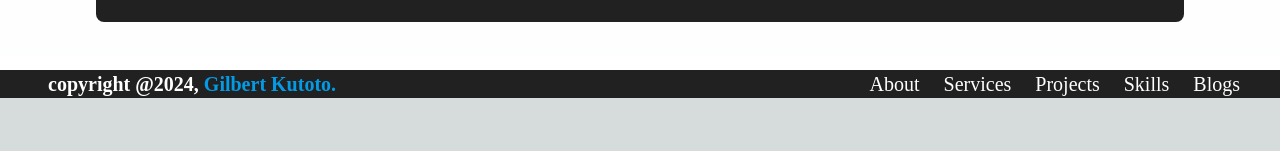
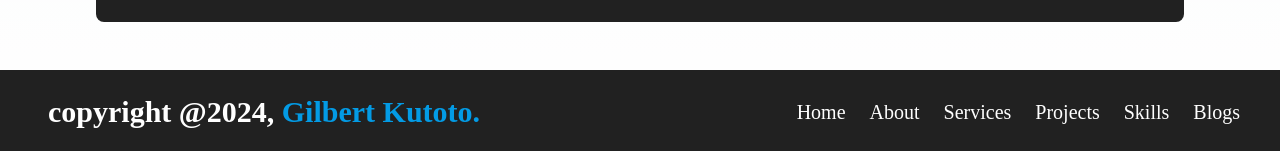
Before and after one commit to gilbert-ku/g.ku, a Next.js app: page / in a window 1280 px wide. Shown: the part 3491-3642 px from the top of the page. Before the commit the page ends 3589 px from the top, so only its background shows below. Built offline with nearby package versions, Linux system fonts and the light colour scheme; no server answers.

Commit message:
add link to footer

```diff
--- a/components/footer/Footer.jsx
+++ b/components/footer/Footer.jsx
@@ -1,16 +1,65 @@
+"use client"
+
+import Link from 'next/link'
+import { Link as ScrollLink } from "react-scroll";
+
+
 import React from 'react'
  const Footer = () => {
   return (
     <>
-    <footer className='md:flex justify-between items-center text-white font-serif md:text-xl  bg-gray-900 mt-12'>
-        <p className='font-semibold mx-5 md:ms-12 text-center'>copyright @2024, <span className='text-light-blue-600 '>Gilbert Kutoto.</span></p>
+    <footer className='md:flex justify-between items-center text-white font-serif md:text-xl  bg-gray-900 mt-12 py-6'>
+        <p className='font-semibold mx-5 md:ms-12 text-center md:text-3xl'>copyright @2024, <span className='text-light-blue-600 '>Gilbert Kutoto.</span></p>
         <div>
             <ul className='flex justify-evenly md:mx-7'>
+            <Link
+              href=""
+              >
+                <li className='md:px-3'>Home</li>
+              </Link>
+              <ScrollLink
+              to="About"
+              spy={true}
+              smooth={true}
+              offset={-90}
+              duration={500}
+              >
                 <li className='md:px-3'>About</li>
+                </ScrollLink>
+
+              <ScrollLink
+              to="Services"
+              spy={true}
+              smooth={true}
+              offset={-95}
+              duration={500}
+              >
                 <li className='md:px-3'>Services</li>
+              </ScrollLink>
+              <ScrollLink
+              to="Projects"
+              spy={true}
+              smooth={true}
+              offset={-90}
+              duration={500}
+              >
                 <li className='md:px-3'>Projects</li>
+              </ScrollLink>
+              <ScrollLink
+              to="Skills"
+              spy={true}
+              smooth={true}
+              offset={-90}
+              duration={500}
+              >
                 <li className='md:px-3'>Skills</li>
+              </ScrollLink>
+              <Link
+              href="blogs"
+              >
                 <li className='md:px-3'>Blogs</li>
+              </Link>
+
             </ul>
         </div>
     </footer>
```
